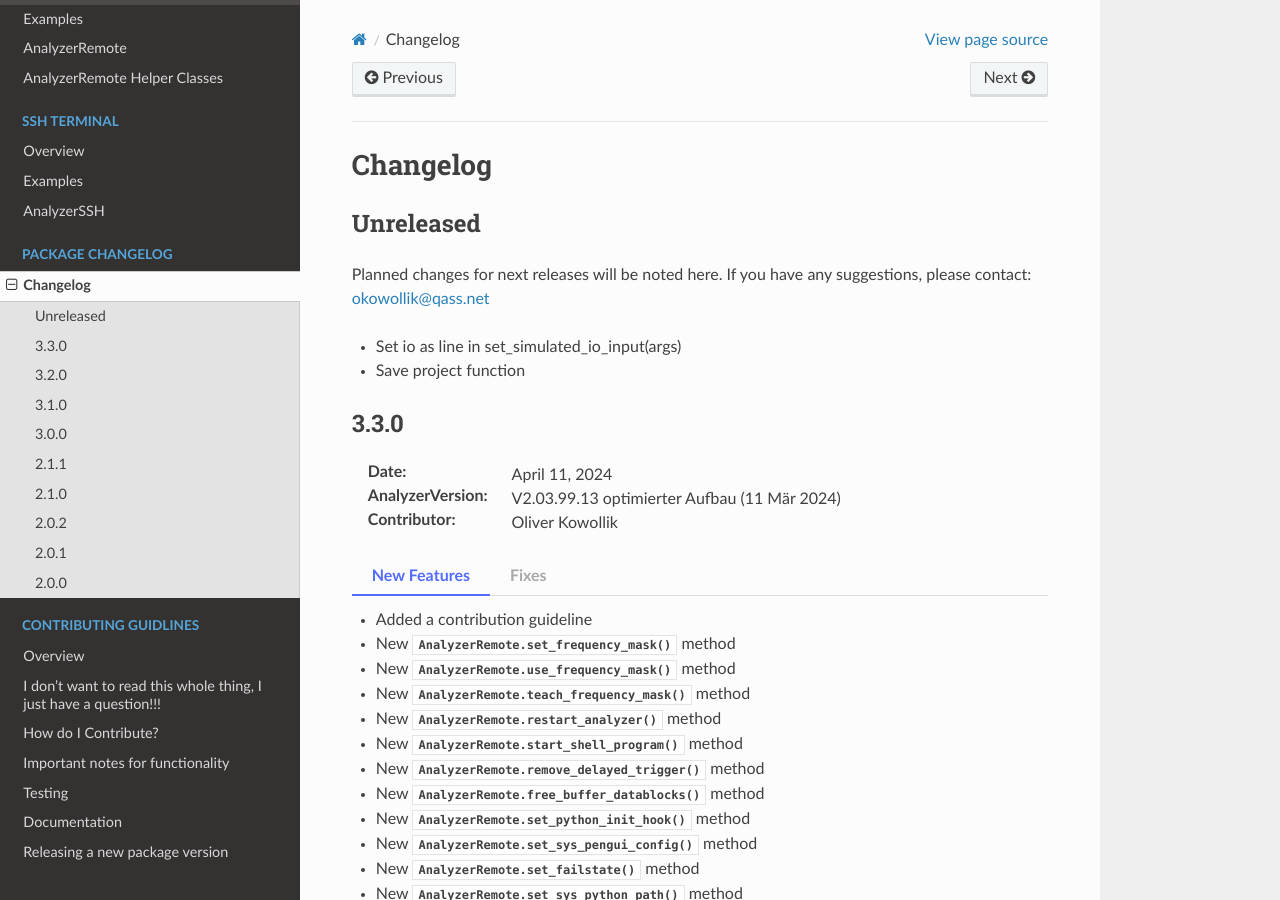
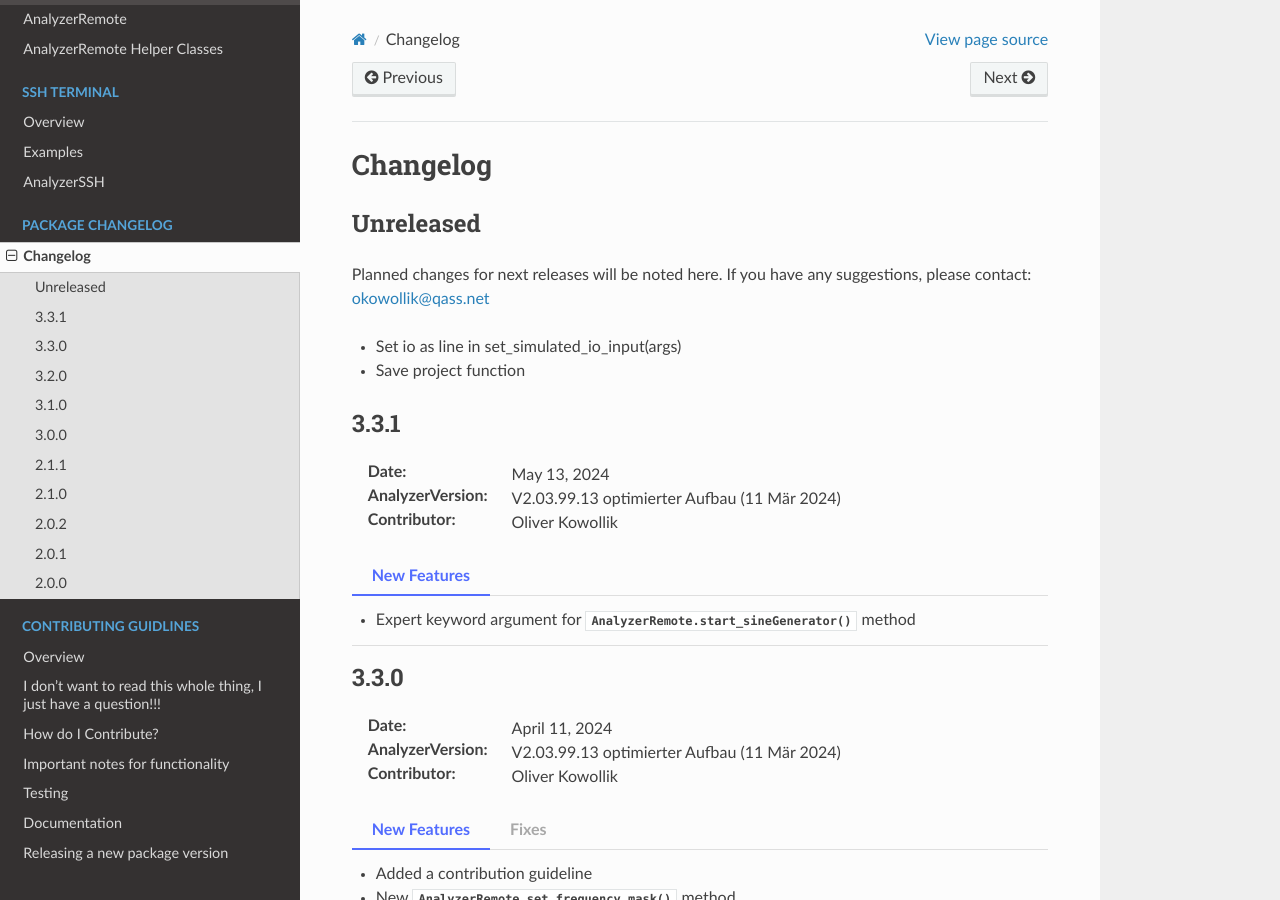
Before and after one commit to QASS/qass-tools-networking, a Sphinx documentation site: the page built from docs/source/changelog.rst, in a window 1280 px wide and 900 px high. Built offline with Sphinx 7.4.7 and the Read the Docs theme 2.0.0, drawn with Linux system fonts in a browser that asks for light colours.

Commit message:
adapt project settings

```diff
--- a/docs/source/changelog.rst
+++ b/docs/source/changelog.rst
@@ -10,6 +10,21 @@
 
 - Set io as line in set_simulated_io_input(args)
 - Save project function
+
+
+3.3.1
+=====
+:Date: May 13, 2024
+
+:AnalyzerVersion: V2.03.99.13 optimierter Aufbau (11 Mär 2024)
+
+:Contributor: Oliver Kowollik
+
+.. tab-set::
+  .. tab-item:: New Features
+
+    - Expert keyword argument for :mod:`AnalyzerRemote.start_sineGenerator()` method
+
 
 3.3.0
 =====
--- a/pyproject.toml
+++ b/pyproject.toml
@@ -6,6 +6,7 @@
     "retry",
     "paramiko",
     "pwinput",
-    "tqdm"
+    "tqdm",
+    "enum-tools"
 ]
 build-backend = "setuptools.build_meta"
--- a/setup.cfg
+++ b/setup.cfg
@@ -1,9 +1,9 @@
 [metadata]
 name = qass_tools_networking
-version = 3.3.0
+version = 3.3.1
 author = Oliver Kowollik
 author_email = okowollik@qass.net
-description = Networking package to communicate with the Analyzer4D
+description = Networking package to communicate with the Analyzer4D Software
 long_description = file: README.md
 long_description_content_type = text/markdown
 url = https://git.qass.net/developers/qass_tools/qass_tools_networking
```
